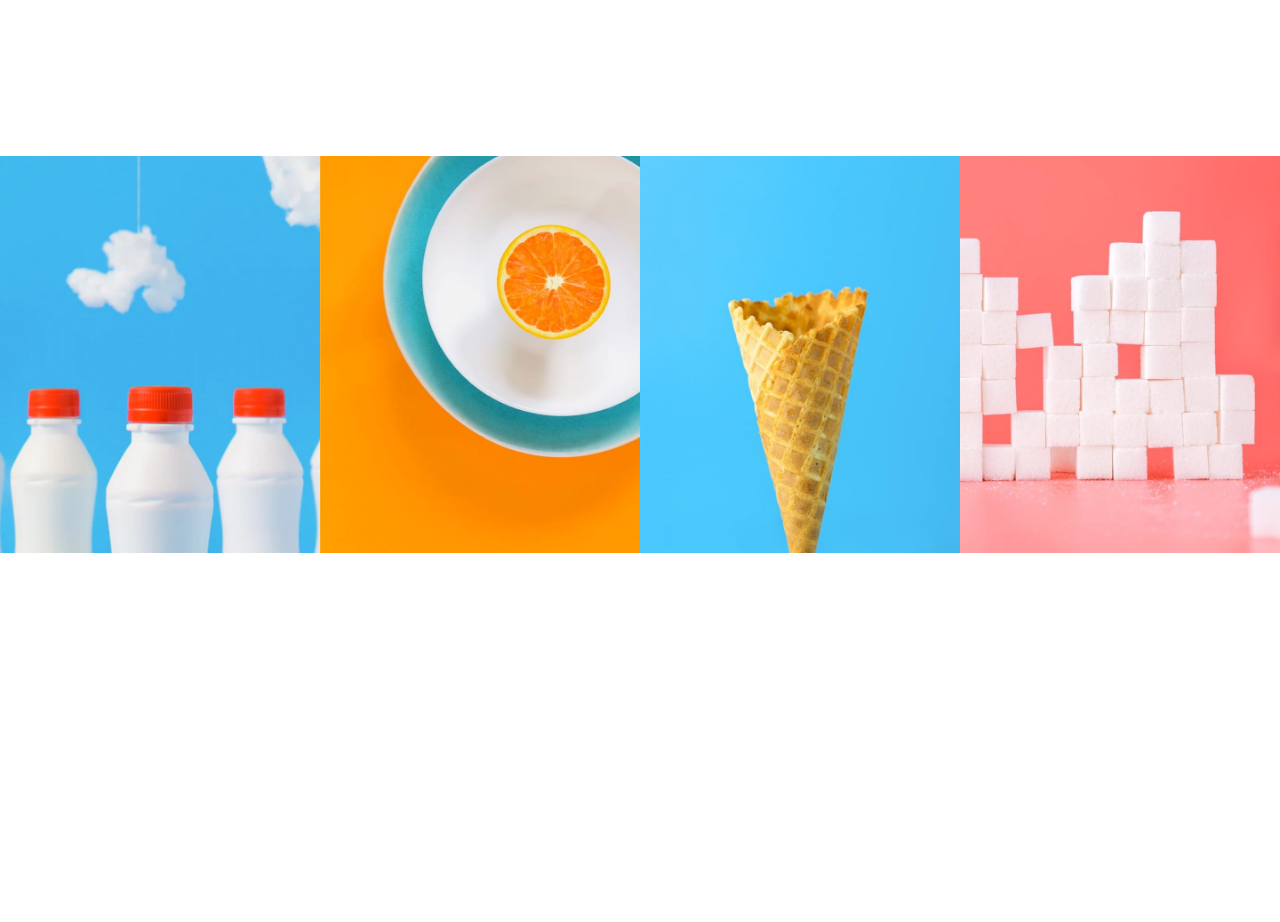
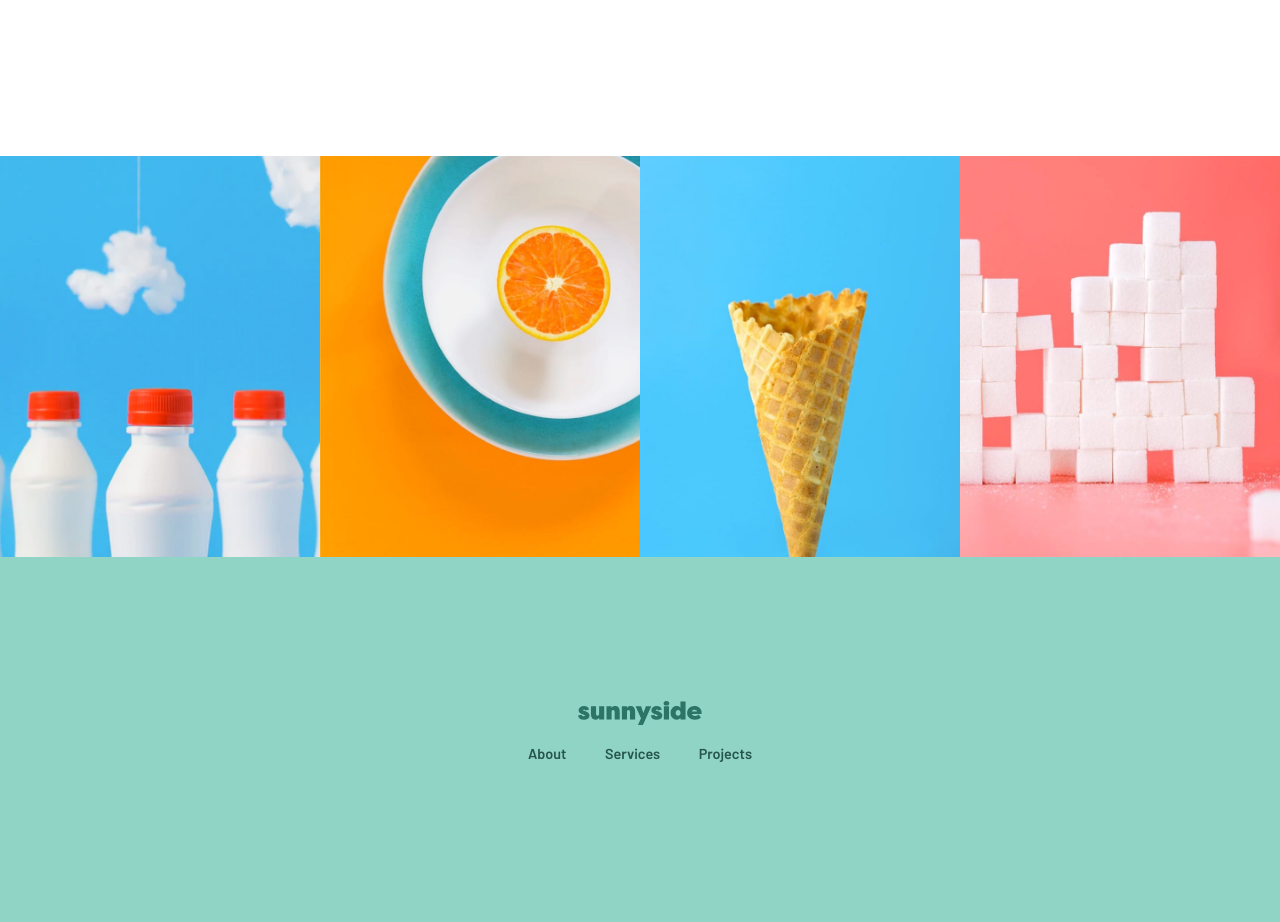
Before and after one commit to duc243/sunnyside-agency, a plain HTML site: page index.html in a window 1280 px wide. Shown: the part 3193-4115 px from the top of the page. Before the commit the page ends 3750 px from the top, so only its background shows below. Drawn offline with Linux system fonts and the light colour scheme.

Commit message:
feat:Refine footer item styles and add hover effect

```diff
--- a/css/style.css
+++ b/css/style.css
@@ -29,6 +29,9 @@
 
   /* Border */
   --default-border-radius: 30px;
+
+  /* Transition */
+  --transition: all 0.2s ease-in-out;
 }
 
 /* ---------------- Reset all styles --------*/
@@ -84,7 +87,7 @@ li {
   color: var(--white-color);
   padding: var(--button-padding);
   border-radius: var(--default-border-radius);
-  transition: all 0.2s ease-in-out;
+  transition: var(--transition);
 }
 
 .nav__item--white-bg {
@@ -293,6 +296,44 @@ li {
 
 .gallery__picture {
   width: 100%;
+  height: 100%;
+}
+
+/* ---------- Footer --------------- */
+
+.footer {
+  background-color: #90d4c5;
+  color: var(--white-color);
+  padding: var(--section-padding);
+  text-align: center;
+}
+
+.footer__nav {
+  display: flex;
+  justify-content: center;
+  align-items: center;
+  margin-bottom: 2rem;
+  text-align: center;
+  margin: 1rem 0;
+}
+
+.footer__list {
+  width: 20%;
+  display: flex;
+  justify-content: space-between;
+  align-items: center;
+}
+
+.footer__item {
+  font-family: var(--primary-font);
+  padding: 0 1rem;
+  font-size: 0.9rem;
+  color: var(--black-degraded) !important;
+  transition: var(--transition);
+}
+
+.footer__item:hover {
+  color: var(--white-color) !important;
 }
 
 /* ------------------ Responsive ---------------------  */
--- a/index.html
+++ b/index.html
@@ -224,5 +224,15 @@
         </div>
       </div>
     </main>
+    <footer class="footer">
+      <img src="./images/svg/logo2.svg" alt="logo" class="footer__logo" />
+
+      <div class="footer__nav">
+        <ul class="footer__list">
+          <li class="footer__item"><a href="#about">About</a></li>
+          <li class="footer__item"><a href="#services">Services</a></li>
+          <li class="footer__item"><a href="#projects">Projects</a></li>
+        </ul>
+    </footer>
   </body>
 </html>
```
